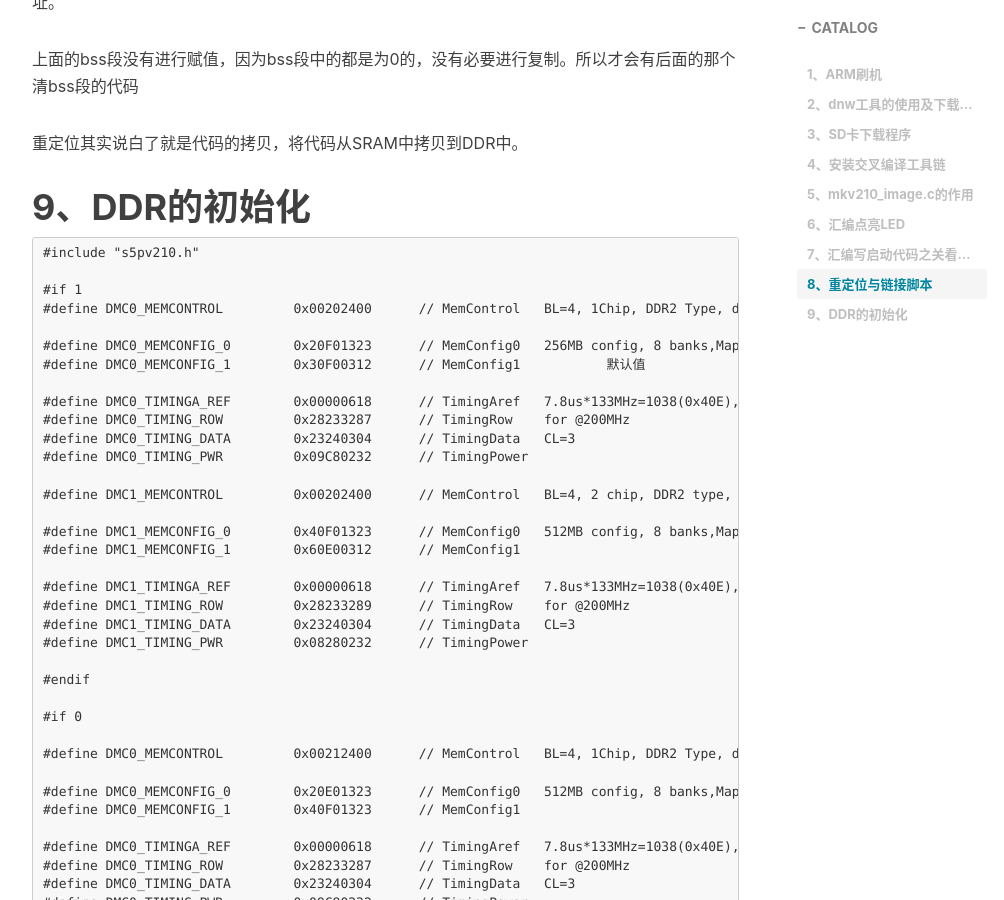
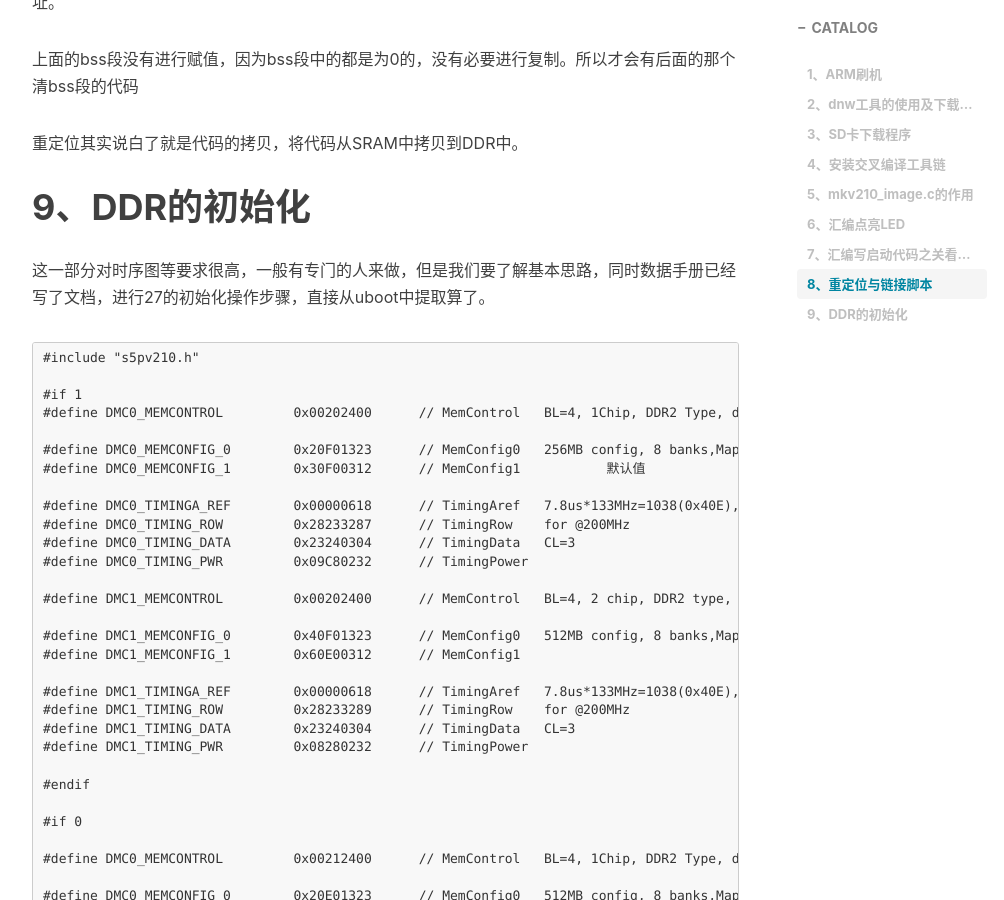
Before and after one commit to vzhan229/vzhan229.github.io, a Jekyll site: the page built from _posts/2019-04-08-从刷机开始学ARM.md, in a window 1280 px wide and 900 px high, scrolled down 12102 px. Shown: the whole window, without its empty margins (233-1237 px from the left). Built offline with Jekyll 4.4.1, drawn with Linux system fonts in a browser that asks for light colours; nearby versions of some CDN libraries; comment, search, counter and statistics services are not loaded.

Commit message:
更新文章

````diff
--- a/_posts/2019-04-08-从刷机开始学ARM.md
+++ b/_posts/2019-04-08-从刷机开始学ARM.md
@@ -503,6 +503,8 @@ run_on_dram:
 
 # 9、DDR的初始化
 
+这一部分对时序图等要求很高，一般有专门的人来做，但是我们要了解基本思路，同时数据手册已经写了文档，进行27的初始化操作步骤，直接从uboot中提取算了。
+
 ```
 #include "s5pv210.h"
 
````
